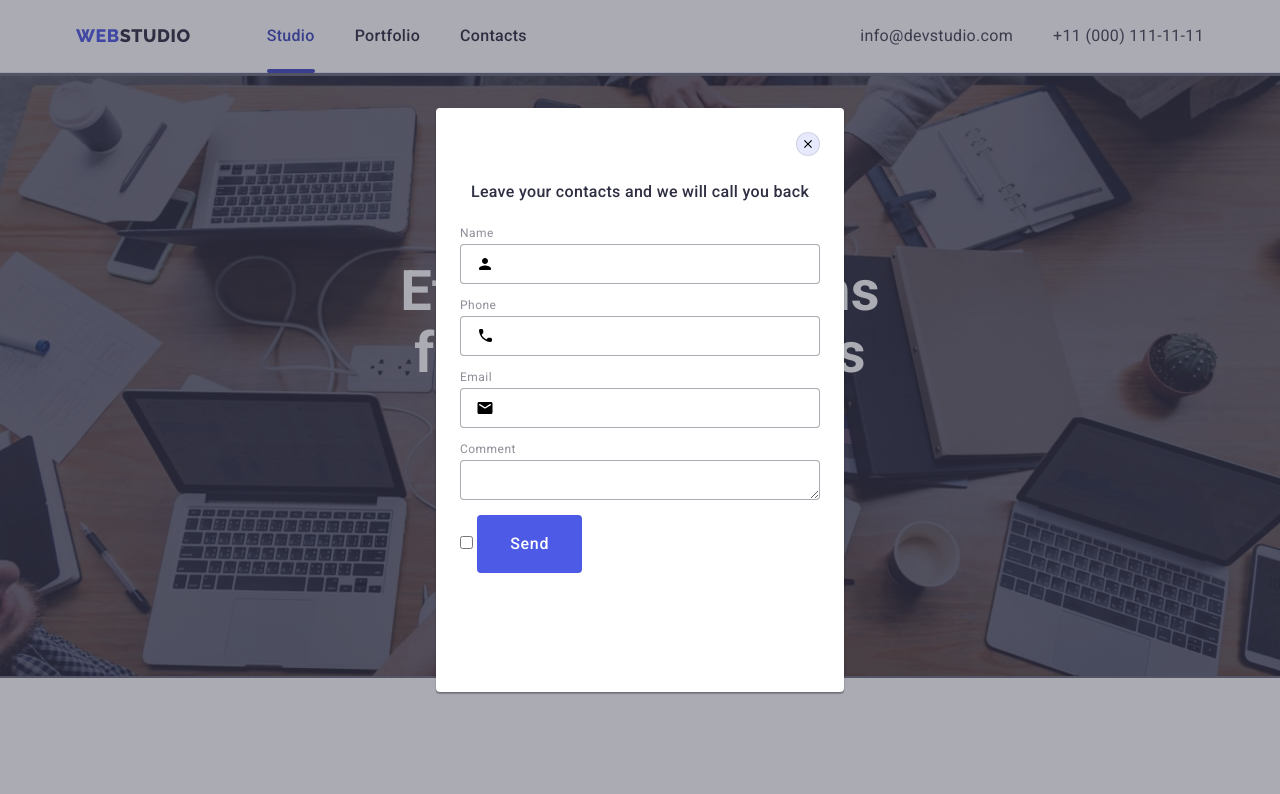
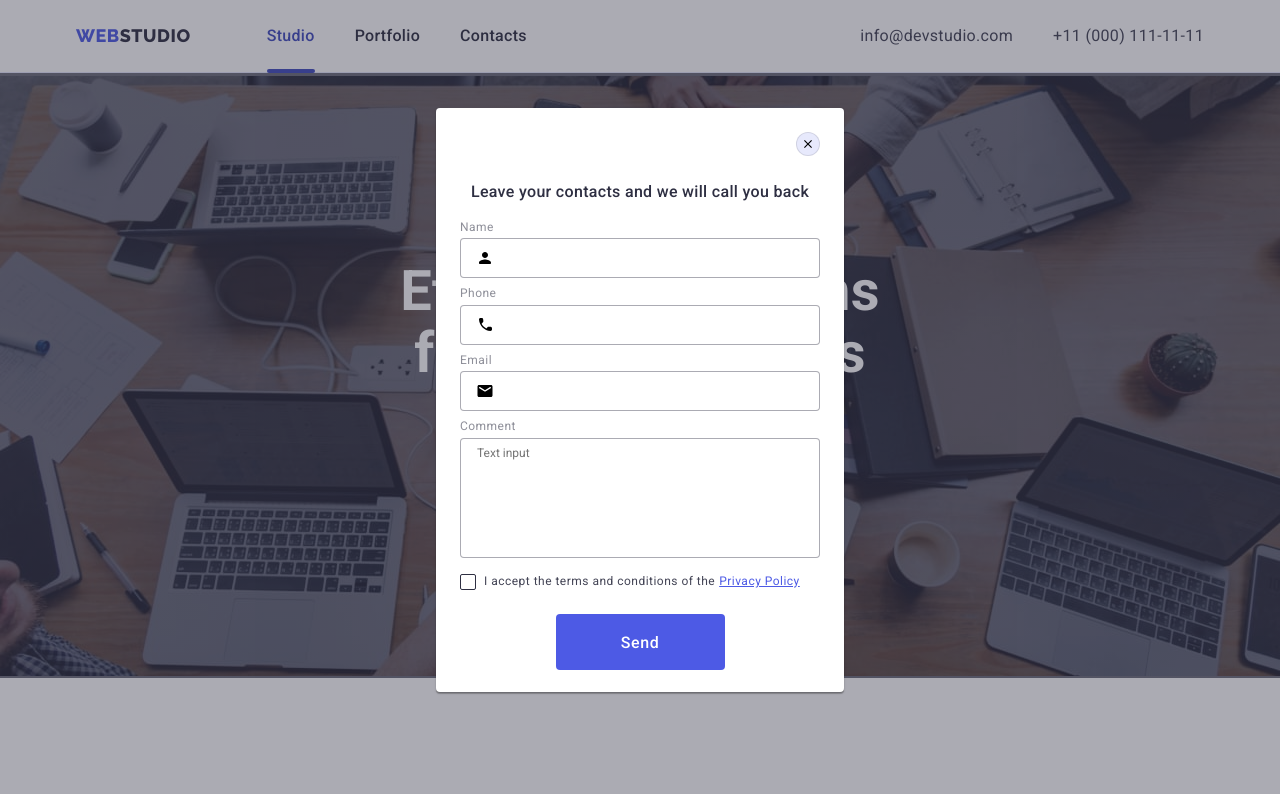
Before and after one commit to vladya905/html6, a plain HTML site: page index.html in a window 1280 px wide. Both pictures are taken after a click on the button "Order Service". Shown: the top 794 px of the page. Drawn offline with nearby package versions, Linux system fonts and the light colour scheme.

Commit message:
pre-release

```diff
--- a/css/styles.css
+++ b/css/styles.css
@@ -407,6 +407,10 @@ footer {
 .subscribe-form > input::placeholder {
   color: var(--primary-white);
 }
+.subscribe-form > input:hover,
+.subscribe-form > input:focus {
+  outline: none;
+}
 .button.primary.subs-btn {
   display: flex;
   padding: 8px 24px;
@@ -475,7 +479,7 @@ footer {
   height: 100%;
   background-color: rgba(46, 47, 66, 0.4);
   opacity: 1;
-  transition: opacity var(--cubic);
+  transition: opacity var(--cubic), visibility var(--cubic);
 }
 
 .backdrop.is-hidden {
@@ -537,10 +541,13 @@ footer {
   text-align: center;
 }
 .input-label {
+  display: flex;
+  flex-direction: column;
   font-size: 12px;
   line-height: 1.2;
   letter-spacing: 0.04em;
   color: var(--light-slate);
+  gap: 4px;
 }
 .input-wrap {
   position: relative;
@@ -563,6 +570,11 @@ footer {
 .modal-input:is(:hover, :focus) + .modal-ico {
   fill: var(--primary-brand);
 }
+.modal-input.area {
+  height: 120px;
+  resize: none;
+  padding: 8px 16px;
+}
 .modal-ico {
   position: absolute;
   width: 18px;
@@ -575,3 +587,51 @@ footer {
   width: 100%;
   height: 100%;
 }
+
+.check-text span {
+  width: 16px;
+  height: 16px;
+  border: 1px solid var(--dark);
+  border-radius: 2px;
+  margin-right: 8px;
+  display: flex;
+  align-items: center;
+  justify-content: center;
+  fill: transparent;
+}
+.check-text {
+  display: flex;
+  margin-top: 16px;
+  align-items: center;
+  font-weight: 400;
+  font-size: 12px;
+  line-height: 1.1;
+  letter-spacing: 0.04em;
+  color: var(--light-slate-color);
+  margin-right: 2px;
+}
+.input-check:checked + .check-text > span {
+  background-color: var(--pressed-state);
+  border: none;
+  fill: var(--primary-white);
+}
+.input-check:checked + .check-text {
+  user-select: none;
+  background-color: transparent;
+}
+.input-check:focus + .check-text > span {
+  border-color: var(--dark);
+}
+.check-link {
+  color: var(--primary-brand);
+  font-size: 12px;
+  margin-left: 4px;
+}
+.modal-button {
+  display: block;
+  margin-top: 24px;
+  margin-left: auto;
+  margin-right: auto;
+  width: 169px;
+  height: 56px;
+}
--- a/index.html
+++ b/index.html
@@ -436,11 +436,28 @@
         </div>
 <div class="form-field">
   <label class="input-label">Comment
-    <textarea class="modal-input" name="comment" id=""></textarea>
+    <textarea class="modal-input area" name="comment" placeholder="Text input"></textarea>
   </label>
 </div>
-       <input type="checkbox">
-       <button type="submit" class="button primary">Send</button>
+      <div class="modal-field">
+            <input
+              class="input-check visualli-hidden"
+              id="input-check"
+              name="user-check"
+              type="checkbox"
+              value="true"
+            />
+            <label class="check-text" for="input-check">
+              <span>
+                <svg class="check-icon" width="10" height="8">
+                  <use href="./images/icons.svg#ptichka"></use>
+                </svg>
+              </span>
+              I accept the terms and conditions of the
+              <a href="" class="check-link"> Privacy Policy</a></label
+            >
+          </div>
+       <button type="submit" class="button primary modal-button">Send</button>
 
        </form>
       </div>
```
